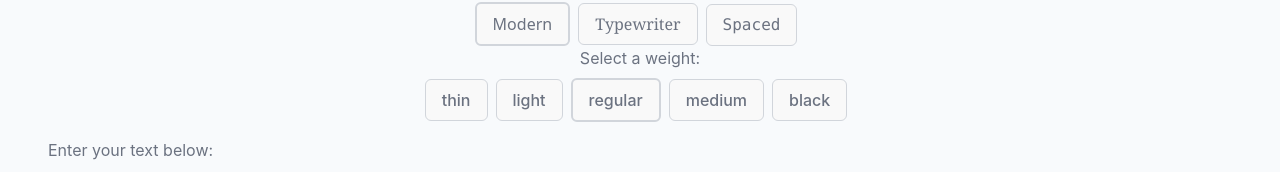
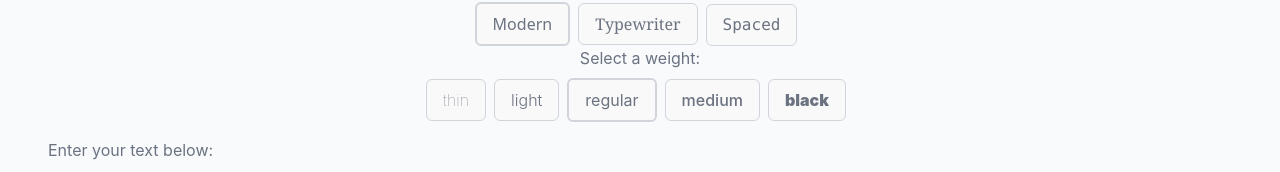
Before and after one commit to laurencetuchin/neuroreader, a React (Vite) app in the folder neuro-reader/: page / in a window 1280 px wide. Shown: the part 488-660 px from the top of the page. Built offline with nearby package versions, Linux system fonts and the light colour scheme.

Commit message:
Fix problem on font weight displaying

```diff
--- a/neuro-reader/src/features/AdjustFontWeight.jsx
+++ b/neuro-reader/src/features/AdjustFontWeight.jsx
@@ -32,7 +32,7 @@ export default function AdjustFontWeight() {
         {weightOptions.map((weight) =>
             <button
                 key={weight.weightValue}
-                className={`border border-gray-300 rounded-md py-2 px-4 mt-2 mr-2 ${weight.fontValue} ${getButtonClass(weight)}`}
+                className={`border border-gray-300 rounded-md py-2 px-4 mt-2 mr-2 ${weight.weightValue} ${getButtonClass(weight)}`}
                 onClick={() => handleFontWeight(weight.weightValue)}
             >
                 {weight.weightName}
```
